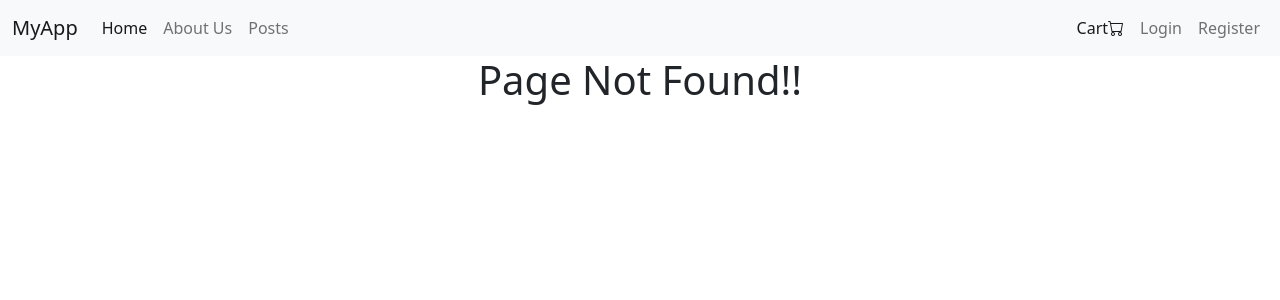
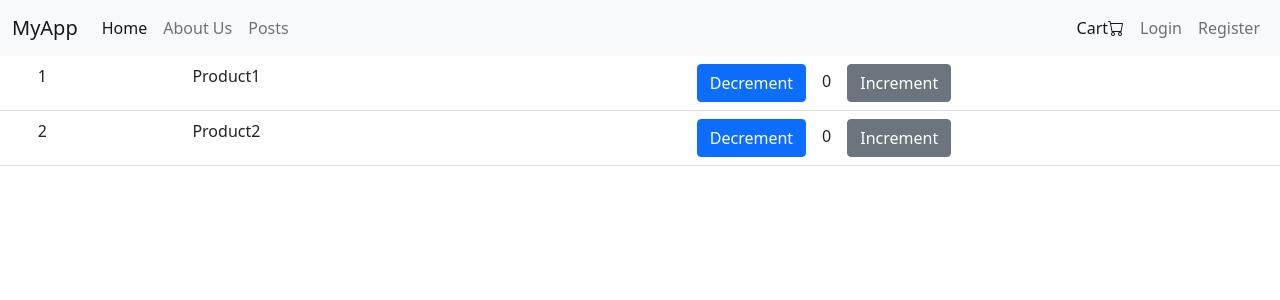
Before and after one commit to sudheerkumarr/React_5Apr, a React (Create React App) app in the folder myapp/: page /cart in a window 1280 px wide. Before the commit this address had no page. Shown: the top 300 px of the page. Built offline with nearby package versions, Linux system fonts and the light colour scheme.

Commit message:
added functional hook methods

```diff
--- a/myapp/src/App.js
+++ b/myapp/src/App.js
@@ -11,6 +11,8 @@ import PageNotFound from "./components/pagenotfound";
 import Posts from "./components/posts";
 import AddPost from "./components/addpost";
 import UpdatePost from "./components/updatepost";
+import Counter from "./components/counter";
+import Cart from "./components/cart";
 
 function App() {
   return (
@@ -23,6 +25,8 @@ function App() {
         <Route path="/about" component={About} />
         <Route path="/posts" component={Posts} />
         <Route path="/addpost" component={AddPost} />
+        <Route path="/counter" component={Counter} />
+        <Route path="/cart" component={Cart} />
         <Route path="/post/update/:postId" component={UpdatePost} />
         <Redirect path="/home" to="/" />
         <Route component={PageNotFound} />
--- /dev/null
+++ b/myapp/src/components/cart.jsx
@@ -0,0 +1,32 @@
+import React, { Component } from "react";
+import Counter from "./counter";
+
+class Cart extends Component {
+  state = {};
+  render() {
+    return (
+      <div>
+        <table className="table">
+          <tbody>
+            <tr>
+              <td>1</td>
+              <td>Product1</td>
+              <td>
+                <Counter />
+              </td>
+            </tr>
+            <tr>
+              <td>2</td>
+              <td>Product2</td>
+              <td>
+                <Counter />
+              </td>
+            </tr>
+          </tbody>
+        </table>
+      </div>
+    );
+  }
+}
+
+export default Cart;
--- /dev/null
+++ b/myapp/src/components/counter.jsx
@@ -0,0 +1,43 @@
+//React Hook Methods
+import React, { useEffect, useState } from "react";
+
+const Counter = () => {
+  // state={
+  //     count:0
+  // }
+  // setState({})
+  // this.state.count
+
+  // defines state
+  const [count, setCount] = useState(0);
+
+  //componentDidMount() & componentDidUpdate()
+  // executes at the time of page loading and when there is a change in state
+  useEffect(() => {
+    console.log("useEffect");
+  }, [count]);
+
+  // Function to increment count value by 1
+  const increment = () => {
+    setCount(count + 1);
+  };
+
+  // Function to decrement count value by 1
+  const decrement = () => {
+    setCount(count - 1);
+  };
+
+  return (
+    <div>
+      <button className="btn btn-primary me-3" onClick={decrement}>
+        Decrement
+      </button>
+      {count}
+      <button className="btn btn-secondary ms-3" onClick={increment}>
+        Increment
+      </button>
+    </div>
+  );
+};
+
+export default Counter;
--- a/myapp/src/components/nav.jsx
+++ b/myapp/src/components/nav.jsx
@@ -40,7 +40,7 @@ const Nav = () => {
           </ul>
           <ul className="ms-auto navbar-nav ">
             <li className="nav-item">
-              <NavLink className="nav-link" to="#">
+              <NavLink className="nav-link" to="/cart">
                 Cart<i class="bi bi-cart"></i>
               </NavLink>
             </li>
```
